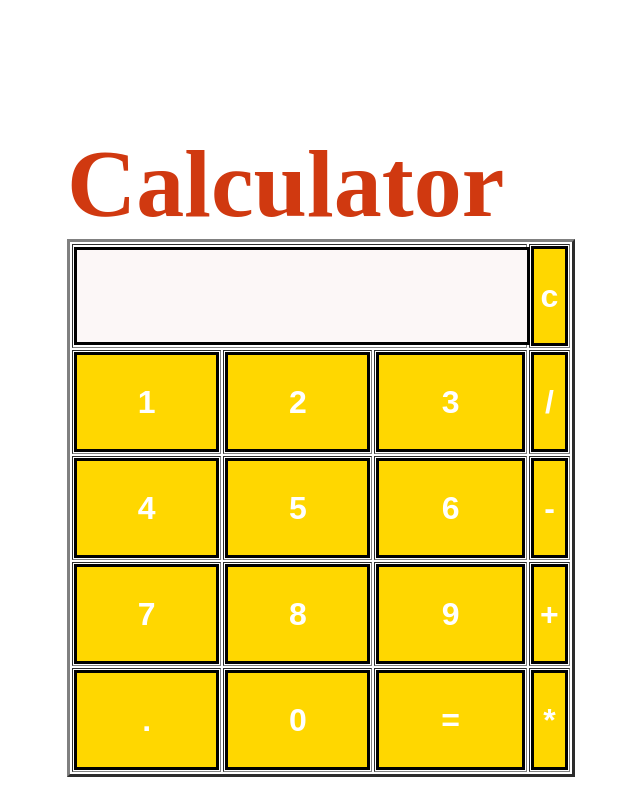
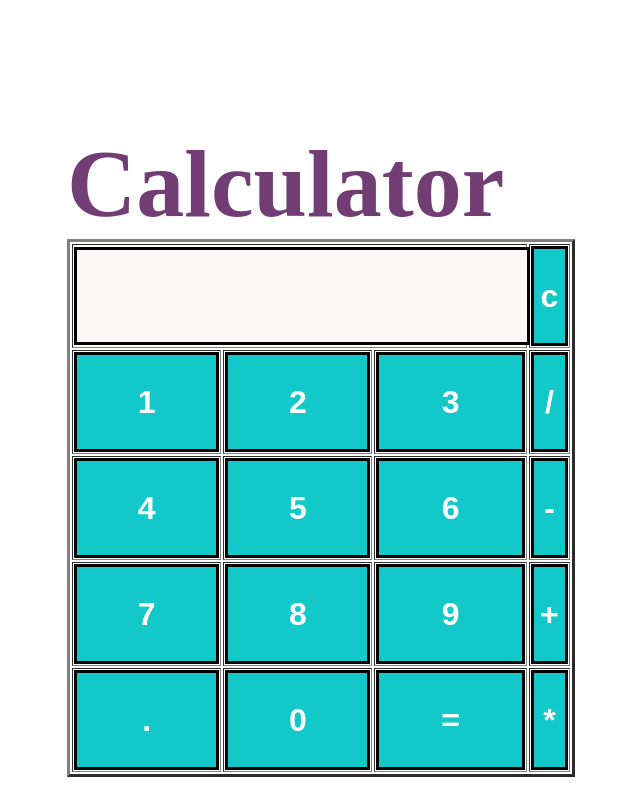
Before and after one commit to SIVARASANITHUSHNA/Calculator-, a plain HTML site: page index.html in a window 1280 px wide. Shown: the whole page, without its empty margins (189-829 px from the left). Drawn offline with Linux system fonts and the light colour scheme.

Commit message:
Update index.html

```diff
--- a/index.html
+++ b/index.html
@@ -17,7 +17,7 @@
         .title{
          margin-right:50rem;
             text-align: center;
-            color: rgb(208, 57, 16);
+            color: rgb(113, 61, 116);
              font-size:6rem;
            font-weight: 600;
         }
@@ -25,7 +25,7 @@
             border: solid 3px black;
             color: white;
             width: 100%;
-            background-color:gold ;
+            background-color:#13c8c8  ;
             width: 100%;
             height:100px ;
             font-size: xx-large;
```
